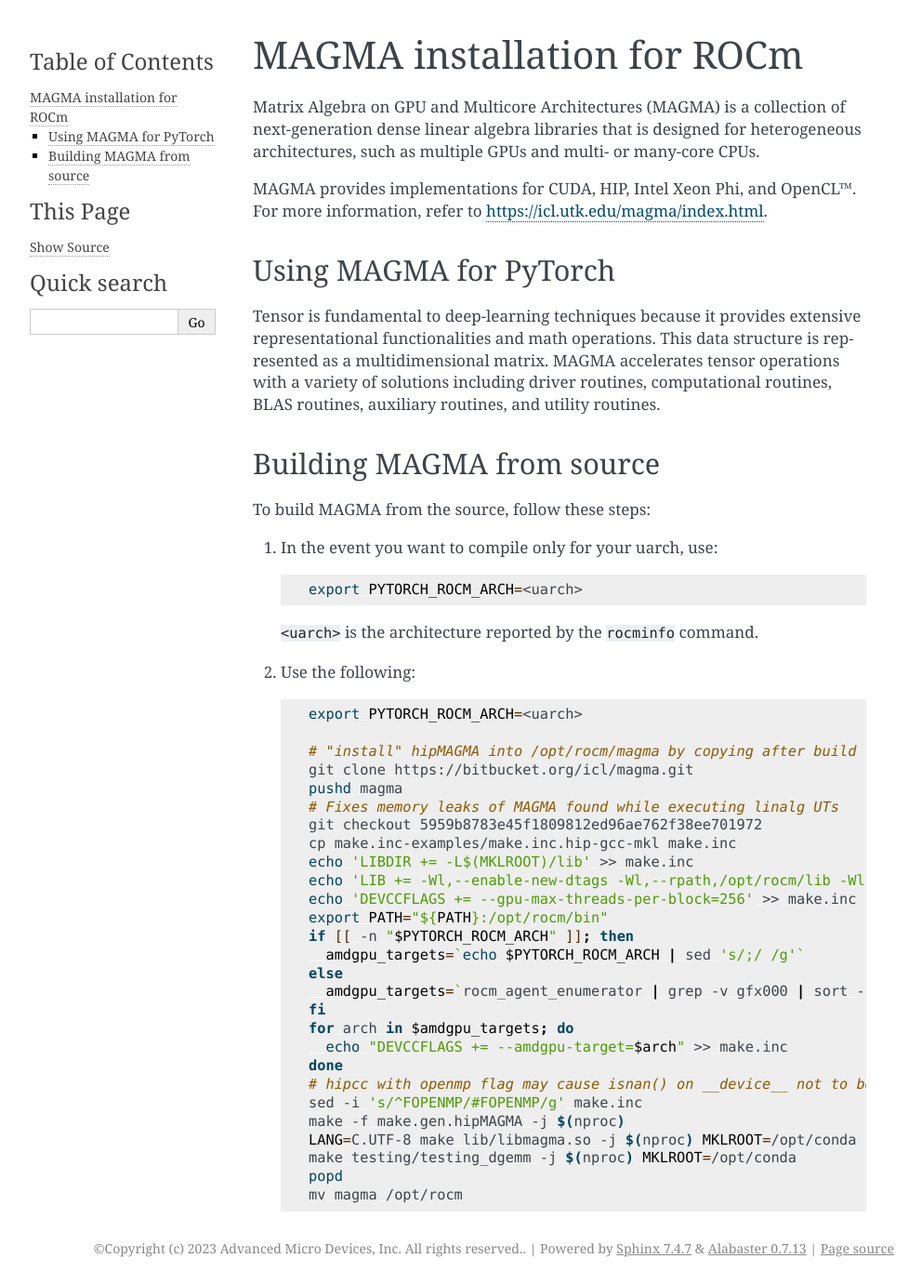
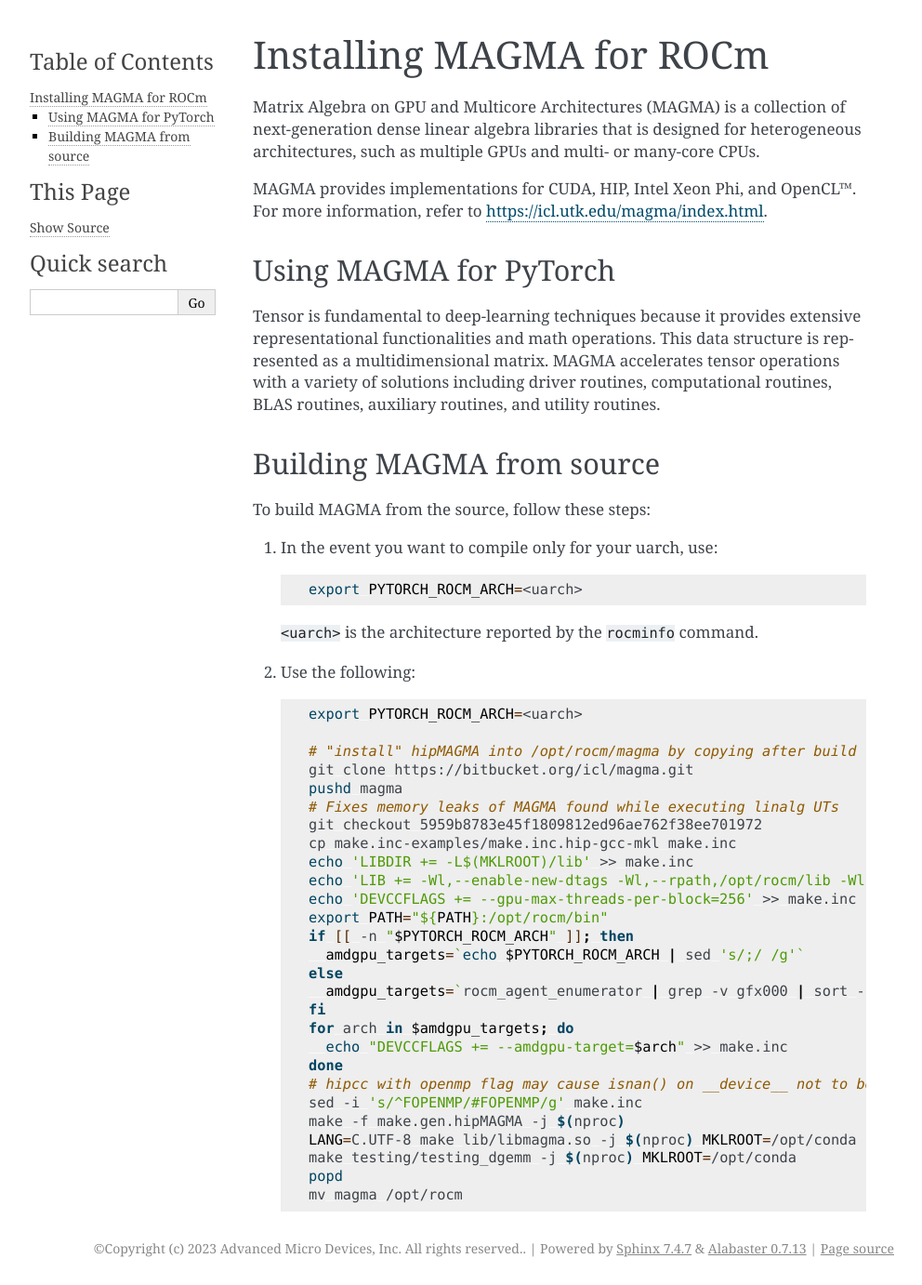
Before and after one commit to ROCm/rocm-install-on-linux, a Sphinx documentation site: the page built from docs/how-to/3rd-party/magma-install.rst, in a window 1280 px wide. Shown: the whole page at 93% size, without its empty margins (148-1140 px from the left). Built offline with Sphinx 7.4.7, drawn with Linux system fonts in a browser that asks for light colours.

Commit message:
title consistency

```diff
--- a/docs/how-to/3rd-party/magma-install.rst
+++ b/docs/how-to/3rd-party/magma-install.rst
@@ -1,5 +1,5 @@
 *******************************************************************************************
-MAGMA installation for ROCm
+Installing MAGMA for ROCm
 *******************************************************************************************
 
 Matrix Algebra on GPU and Multicore Architectures (MAGMA) is a
--- a/docs/index.rst
+++ b/docs/index.rst
@@ -59,7 +59,7 @@
             - :doc:`how-to/3rd-party/pytorch-install`
             - :doc:`how-to/3rd-party/tensorflow-install`
 
-    .. grid-item-card:: How-to
+    .. grid-item-card:: How-to guides
 
             - :doc:`how-to/docker`
             - :doc:`how-to/spack`
```
